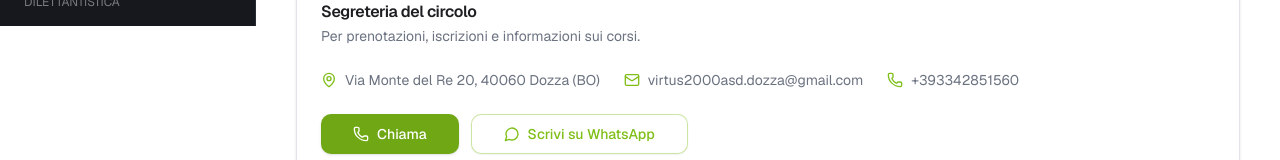
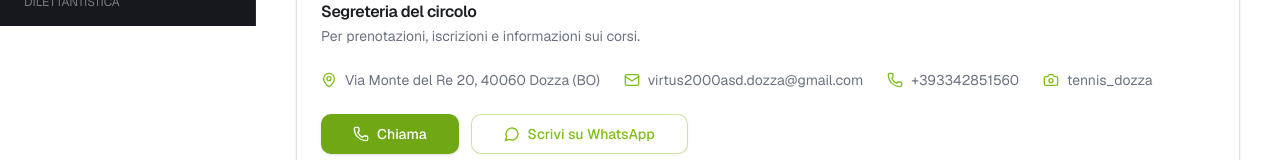
Before and after one commit to leonardolelli/circolo-tennis-dozza, a Next.js app: page / in a window 1280 px wide. Shown: the part 774-934 px from the top of the page. Built offline with nearby package versions, Linux system fonts and the light colour scheme; no server answers; the database is empty.

Commit message:
add Instagram contact link to ContactSection and update constants

```diff
--- a/components/home/contact-section.tsx
+++ b/components/home/contact-section.tsx
@@ -1,4 +1,4 @@
-import { Mail, MapPin, MessageCircle, Phone } from "lucide-react";
+import { Camera, Mail, MapPin, MessageCircle, Phone } from "lucide-react";
 
 import { Button } from "@/components/ui/button";
 import {
@@ -44,6 +44,15 @@ export function ContactSection() {
               <Phone className="h-4 w-4 shrink-0 text-tennis" />
               {CLUB_CONTACT.phoneDisplay}
             </span>
+            <a
+              href={CLUB_CONTACT.instagram}
+              target="_blank"
+              rel="noreferrer"
+              className="flex items-center gap-2 transition-colors hover:text-tennis hover:underline"
+            >
+              <Camera className="h-4 w-4 shrink-0 text-tennis" />
+              tennis_dozza
+            </a>
           </div>
           <div className="flex flex-wrap gap-3">
             <Button asChild size="lg">
--- a/components/ui/dialog.tsx
+++ b/components/ui/dialog.tsx
@@ -41,9 +41,12 @@ const DialogContent = React.forwardRef<
     <DialogPrimitive.Content
       ref={ref}
       className={cn(
-        "fixed z-50 grid max-h-[90svh] w-full gap-4 overflow-y-auto border bg-background p-6 shadow-lg duration-200 data-[state=open]:animate-in data-[state=closed]:animate-out data-[state=closed]:fade-out-0 data-[state=open]:fade-in-0",
-        "inset-x-0 bottom-0 rounded-t-2xl data-[state=closed]:slide-out-to-bottom data-[state=open]:slide-in-from-bottom",
-        "sm:inset-x-auto sm:left-1/2 sm:top-1/2 sm:bottom-auto sm:max-w-lg sm:-translate-x-1/2 sm:-translate-y-1/2 sm:rounded-2xl sm:data-[state=closed]:slide-out-to-bottom-0 sm:data-[state=open]:slide-in-from-bottom-0 sm:data-[state=closed]:zoom-out-95 sm:data-[state=open]:zoom-in-95",
+        "fixed z-50 grid max-h-[90svh] w-full max-w-[90vw] sm:max-w-lg gap-4 overflow-y-auto border bg-background p-6 shadow-lg duration-200",
+        "left-1/2 top-1/2 -translate-x-1/2 -translate-y-1/2 rounded-2xl",
+        "data-[state=open]:animate-in data-[state=closed]:animate-out data-[state=closed]:fade-out-0 data-[state=open]:fade-in-0",
+        "data-[state=closed]:zoom-out-95 data-[state=open]:zoom-in-95",
+        "data-[state=closed]:slide-out-to-left-1/2 data-[state=closed]:slide-out-to-top-1/2",
+        "data-[state=open]:slide-in-from-left-1/2 data-[state=open]:slide-in-from-top-1/2",
         className,
       )}
       {...props}
--- a/lib/constants.ts
+++ b/lib/constants.ts
@@ -16,6 +16,7 @@ export const CLUB_CONTACT = {
   whatsappNumber: "3342851560",
   email: "virtus2000asd.dozza@gmail.com",
   address: "Via Monte del Re 20, 40060 Dozza (BO)",
+  instagram: "https://www.instagram.com/tennis_dozza/",
 } as const
 
 export const SITE_NAV_ITEMS = [
```
